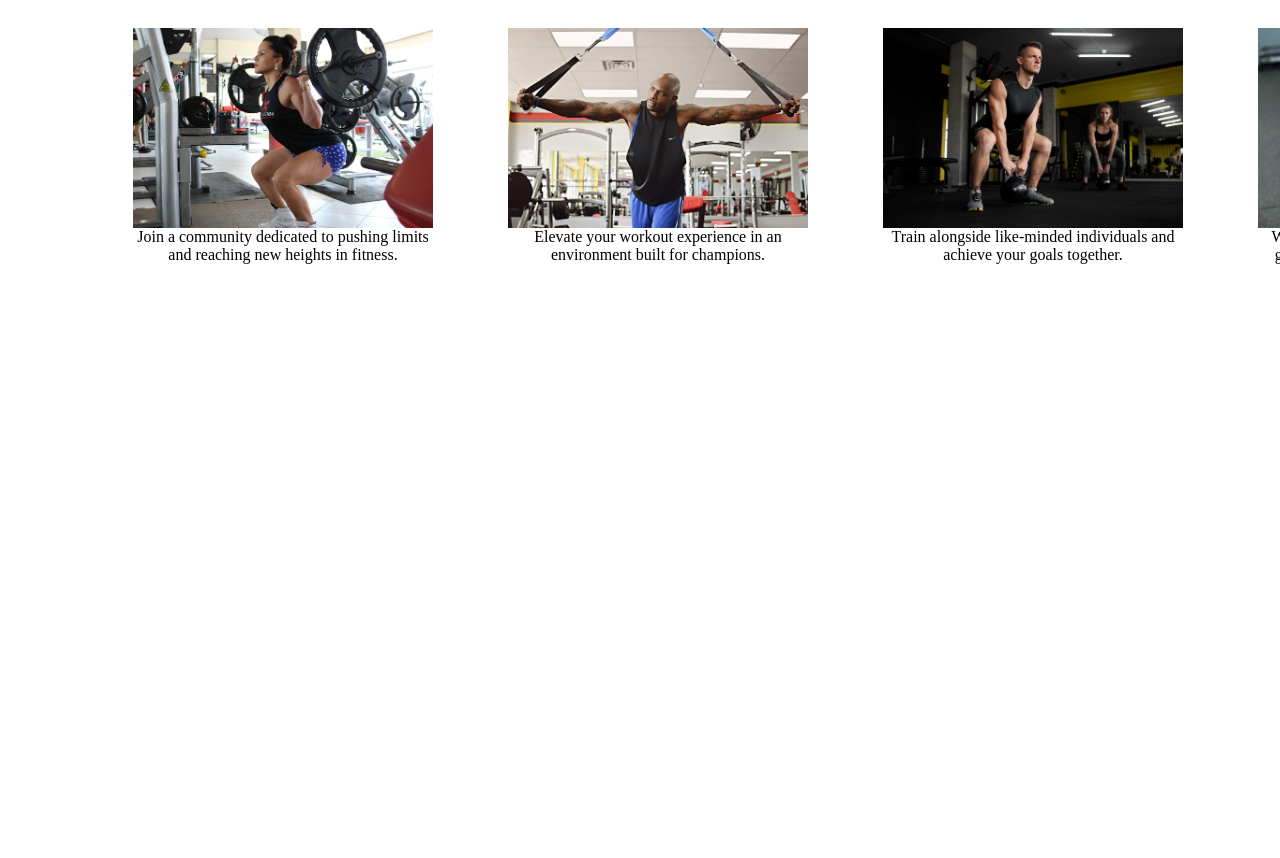
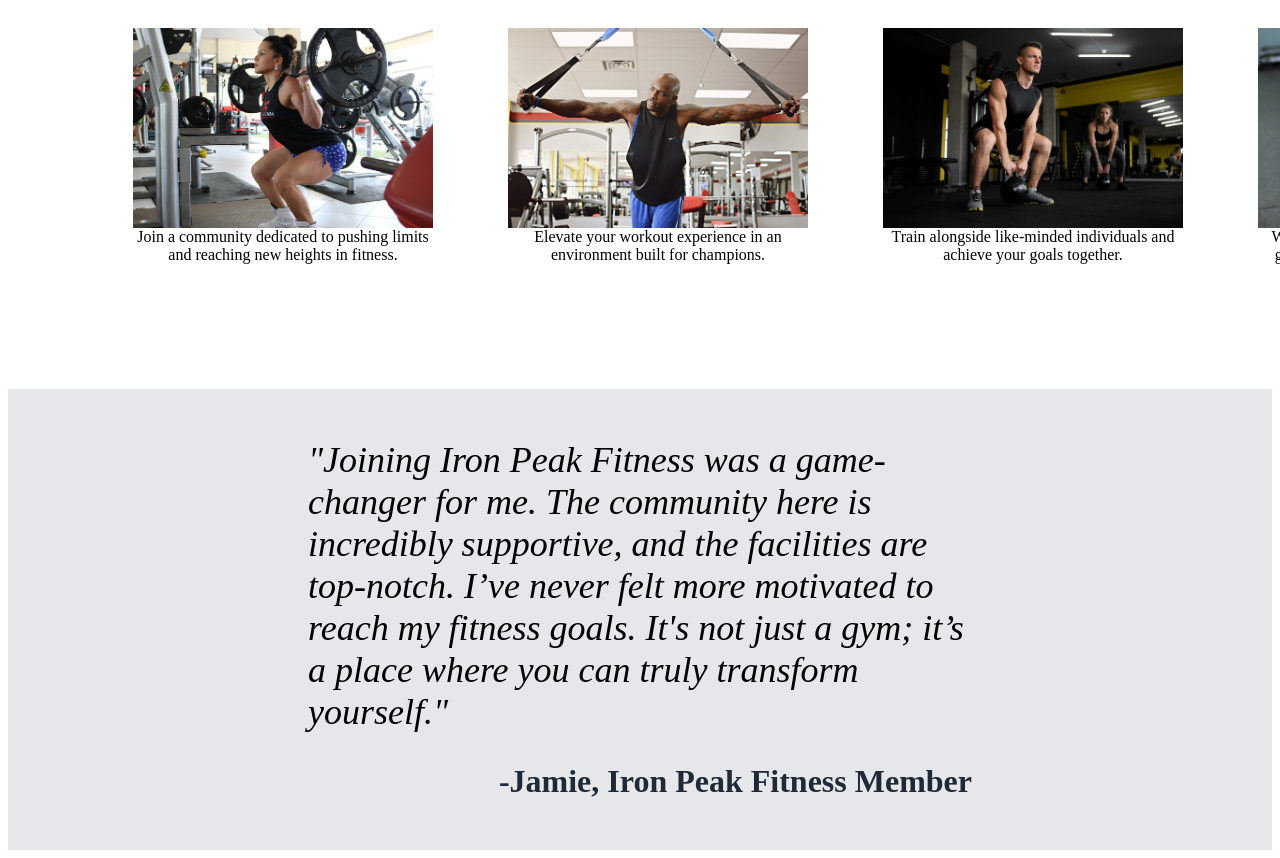
Before and after one commit to L-Howard/Landing-Page, a plain HTML site: page index.html in a window 1280 px wide. Shown: the part 665-1523 px from the top of the page. Before the commit the page ends 1062 px from the top, so only its background shows below. Drawn offline with Linux system fonts and the light colour scheme.

```diff
--- a/Style.css
+++ b/Style.css
@@ -100,3 +100,22 @@ a:active {
     text-align: center;
     padding: 25px;
 }
+
+.section-2 {
+    display: flex;
+    flex-direction: column;
+    padding: 50px 300px 50px 300px;
+    gap: 30px;
+    background-color: #E5E7EB;
+}
+
+.member {
+    align-self: flex-end;
+    font-size: 32px;
+    color:#1F2937;
+    font-weight: 900;
+}
+
+em {
+    font-size: 36px;
+}
--- a/index.html
+++ b/index.html
@@ -46,6 +46,12 @@
                 With state-of-the-art equipment and expert guidance, your transformation starts here.
             </div>
         </div>
+    </div>
+
+    <!--Section 2-->
+    <div class="section-2">
+        <em>"Joining Iron Peak Fitness was a game-changer for me. The community here is incredibly supportive, and the facilities are top-notch. I’ve never felt more motivated to reach my fitness goals. It's not just a gym; it’s a place where you can truly transform yourself."</em>
+        <div class="member">-Jamie, Iron Peak Fitness Member</div>
 
 
 
@@ -60,13 +66,6 @@
 
 
     </div>
-
-
-
-
-
-
-    <div class="section-2"></div>
     <div class="section-3"></div>
     <footer></footer>
 
```
